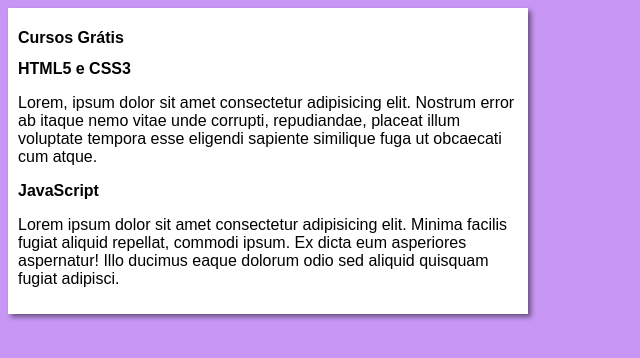
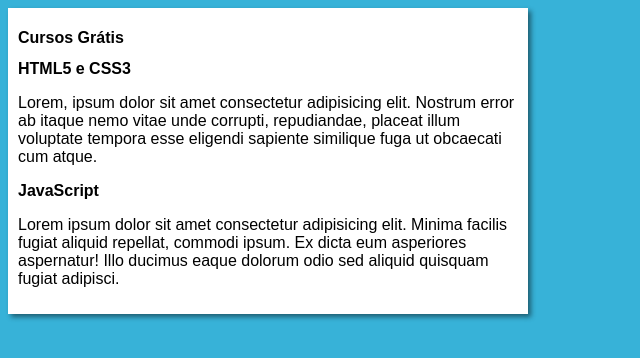
Before and after one commit to DeccaSoft/site-CursoEmVideo, a plain HTML site: page index.html in a window 1280 px wide. Shown: the whole page, without its empty margins (0-640 px from the left). Drawn offline with Linux system fonts and the light colour scheme.

Commit message:
Alterando cor de Fundo
Mudado para azul

```diff
--- a/estilos/style.css
+++ b/estilos/style.css
@@ -4,7 +4,7 @@
 }
 
 body{
-    background-color: rgb(200, 151, 245);
+    background-color: rgb(55, 178, 216);
 }
 
 main{
```
